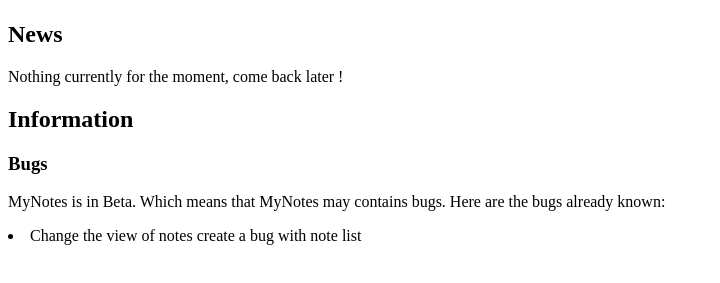
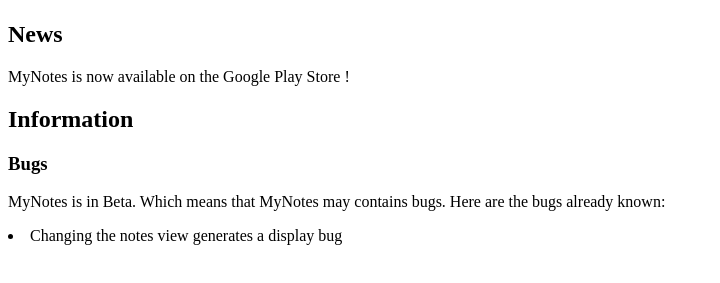
Before and after one commit to LianDev17/LianDev17.github.io, a plain HTML site: page MyNotes/News.html in a window 1280 px wide. Shown: the part 59-342 px from the top of the page, without its empty margins (0-720 px from the left). Drawn offline with Linux system fonts and the light colour scheme.

Commit message:
Update News.html

```diff
--- a/MyNotes/News.html
+++ b/MyNotes/News.html
@@ -8,12 +8,12 @@
 <body>
 <h1>MyNotes</h1>
 <h2>News</h2>
-<p>Nothing currently for the moment, come back later !</p>
+<p>MyNotes is now available on the Google Play Store !</p>
 
 <h2>Information</h2>
 <h3>Bugs</h3>
 
 <p>MyNotes is in Beta. Which means that MyNotes may contains bugs. Here are the bugs already known:</p>
-<li>Change the view of notes create a bug with note list</li>
+<li>Changing the notes view generates a display bug</li>
 </body>
 </html>
```
